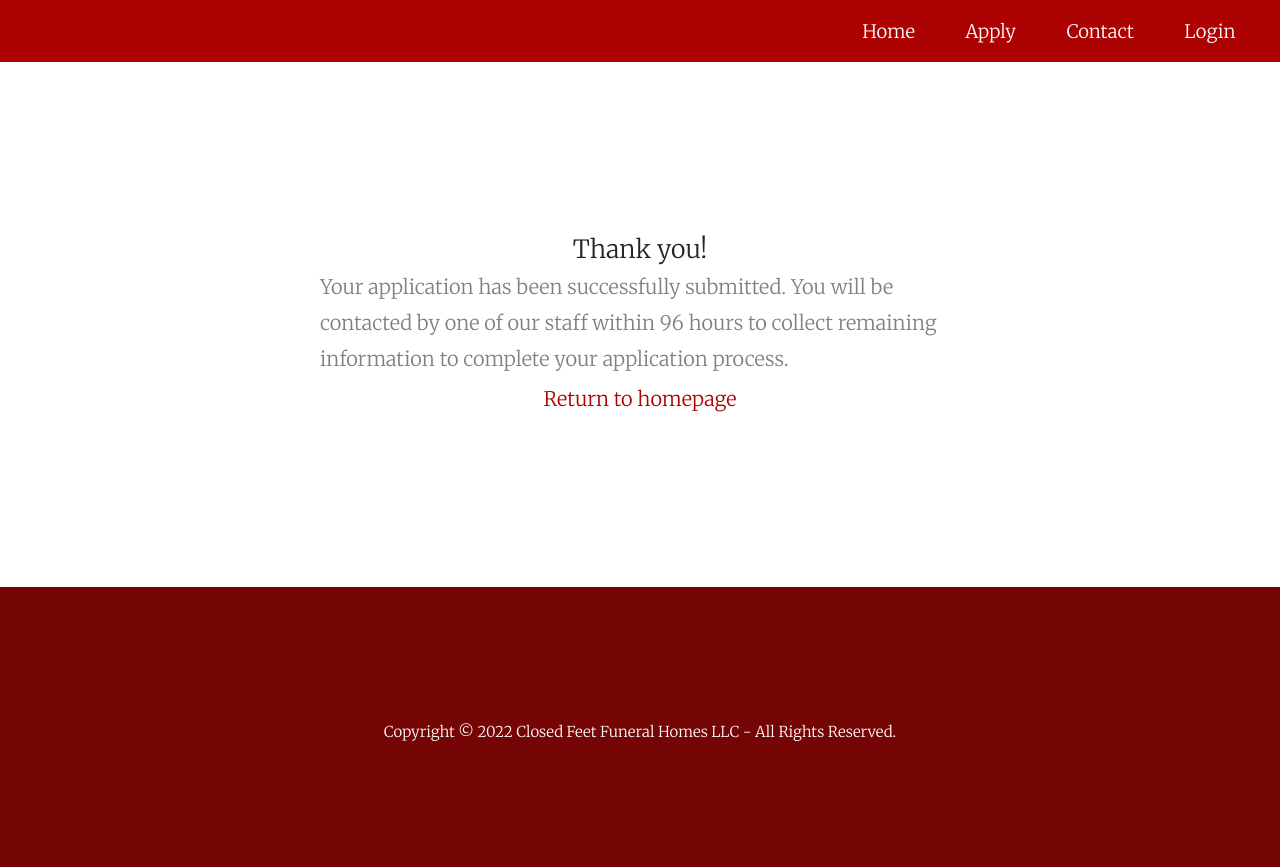
After one commit to JMcc888/closed-feet, a Node server app: page /success in a window 1280 px wide. The commit adds this page. Run offline with Node 20, Linux system fonts and the light colour scheme; some libraries are stand-ins or nearby versions.

Commit message:
Success page

```diff
--- a/controllers/application_controller.js
+++ b/controllers/application_controller.js
@@ -3,7 +3,7 @@ const ClientForm = require('../models/ClientForm')
 // Upload Form
 exports.newClient = async (req, res, next) => {
     const addClient = await ClientForm.create(req.body)
-    res.redirect('/')
+    res.redirect('/success')
 }
 
 // Get Forms
--- a/controllers/home_pages_controllers.js
+++ b/controllers/home_pages_controllers.js
@@ -32,3 +32,8 @@ exports.contact = async (req, res, next) => {
 exports.login = async (req, res, next) => {
   res.render('pages/homepages/login', { user: req.user })
 }
+
+// Successful Application
+exports.success = async (req, res, next) => {
+  res.render('pages/homepages/success', { user: req.user})
+}
--- a/public/css/style.css
+++ b/public/css/style.css
@@ -879,6 +879,33 @@ section#users-dashboard {
   padding: 1rem;
 }
 
+/* Success Page content */
+.success {
+  height: 100%;
+  display: flex;
+  flex-direction: column;
+  align-items: center;
+  justify-content: center;
+}
+
+.success-content {
+  display: flex;
+  flex-direction: column;
+  align-items: center;
+  width: 50%;
+}
+
+.success a,
+.success p,
+.success h5 {
+  font-size: 20px;
+  color:grey
+}
+
+.success h5 {
+  color: #ac0202;
+}
+
 
 /*-*-*-*-**-*-*-*-**-*-*-*-**-*-*-*-* Media Queries *-*-*-*-**-*-*-*-**-*-*-*-**-*-*-*-*/
 
@@ -1160,4 +1187,8 @@ section#users-dashboard {
         width: 30rem;
       }
 
+      .success-content {
+        width: 70%;
       }
+
+      }
--- a/routes/application_routes.js
+++ b/routes/application_routes.js
@@ -1,6 +1,6 @@
 const express = require('express')
 const router = express.Router()
-const { newClient, getClients, getClient, editClientForm, editClient, deleteClient } = require('../controllers/application_controller')
+const { newClient, getClients, getClient, editClientForm, editClient, deleteClient,} = require('../controllers/application_controller')
 
 const auth = require('../middleware/admin')
 
--- a/routes/home_page_routes.js
+++ b/routes/home_page_routes.js
@@ -1,7 +1,7 @@
 const express = require("express");
 const router = express.Router();
 
-const { Index, aboutUs, apply, applyClient, applyEmployee, contact, login } = require("../controllers/home_pages_controllers");
+const { Index, aboutUs, apply, applyClient, applyEmployee, contact, login, success } = require("../controllers/home_pages_controllers");
 
 router.route("/").get(Index);
 router.route('/about-us').get(aboutUs)
@@ -10,5 +10,6 @@ router.route('/apply/client').get(applyClient)
 router.route('/apply/employee').get(applyEmployee)
 router.route('/contact').get(contact)
 router.route('/login').get(login)
+router.route('/success').get(success)
 
 module.exports = router;
--- /dev/null
+++ b/views/pages/homepages/success.ejs
@@ -0,0 +1,11 @@
+<%- include('../partials/headers&footers/bootstrap-header') %>
+<%- include('../partials/navs/apply_nav') %>
+<div class="success">
+    <div class="success-content">
+        <h1>Thank you!</h1>
+<p>Your application has been successfully submitted. You will be contacted by one of our staff within 96 hours to collect remaining information to complete your application process.</p>
+<a class="success-home" href="/"><h5>Return to homepage</h5></a>
+    </div>
+</div>
+
+<%- include('../partials/headers&footers/footer') %>
```
